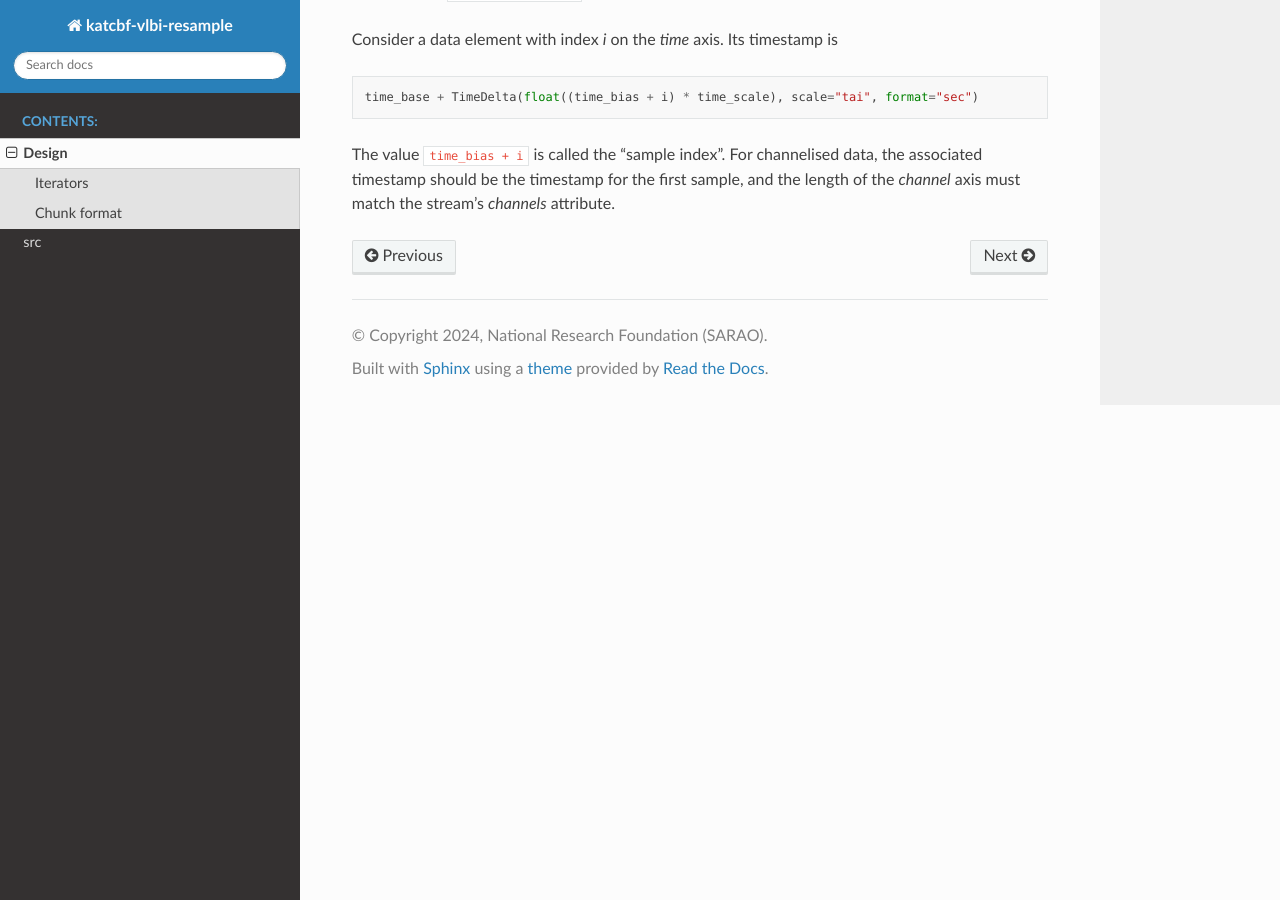
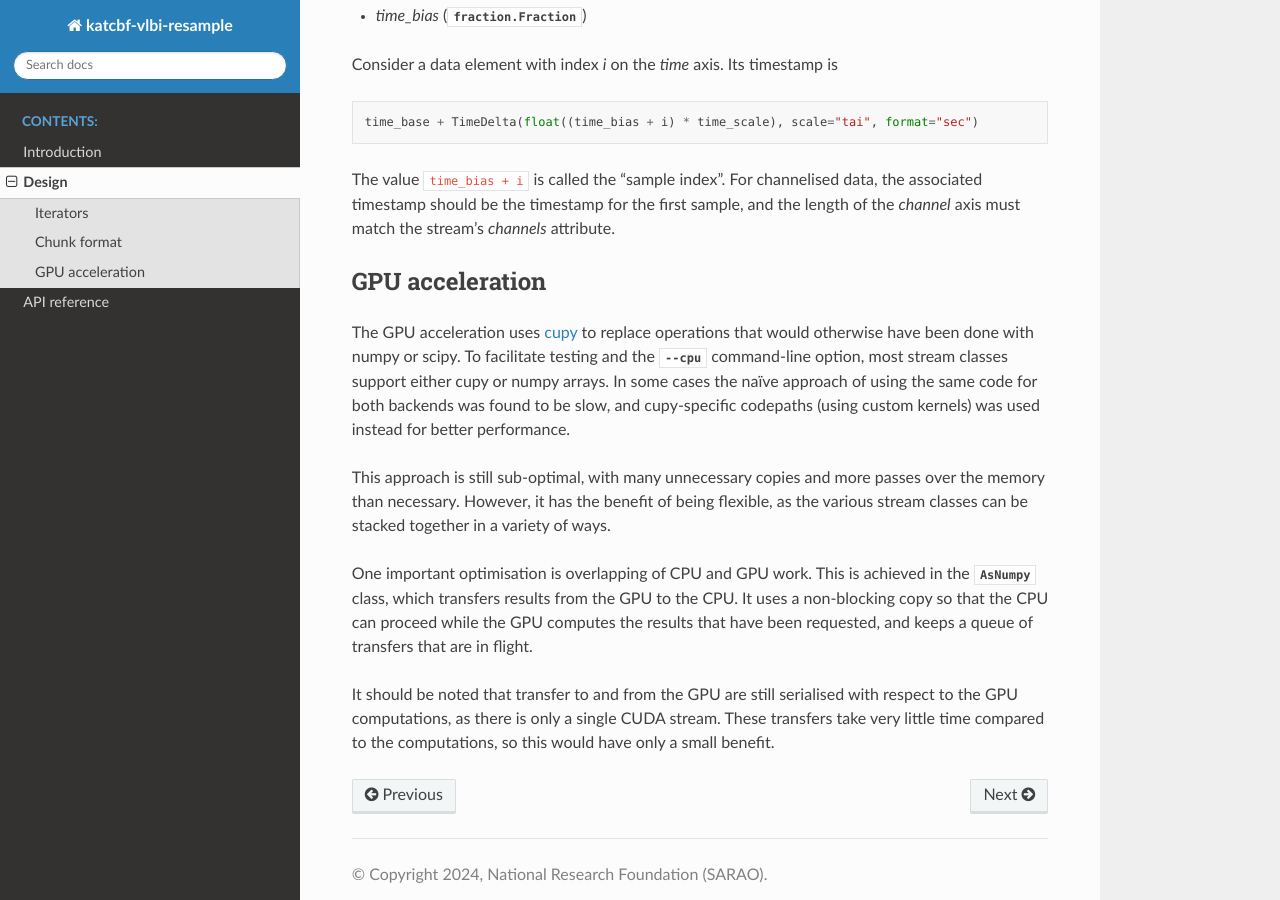
Before and after one commit to ska-sa/katcbf-vlbi-resample, a Sphinx documentation site: the page built from doc/design.rst, in a window 1280 px wide and 900 px high, scrolled down 924 px. Built offline with Sphinx 7.4.7 and the Read the Docs theme 2.0.0, drawn with Linux system fonts in a browser that asks for light colours; some of the changed text lies outside the part shown.

Commit message:
Improve documentation

```diff
--- a/doc/design.rst
+++ b/doc/design.rst
@@ -18,9 +18,12 @@ protocol, which requires the following attributes:
 
 - `time_base` (:class:`astropy.time.Time`)
 - `time_scale` (:class:`fraction.Fraction`)
-- `channels` (:class:`int`, or ``None`` for unchannelised data)
+- `channels` (:class:`int` | ``None``) — the number
+  of channels in the stream, or ``None`` for unchannelised data
+- `is_cupy` (:class:`bool`) — whether the chunks emitted from the stream
+  contain cupy arrays
 
-Their meaning is described below.
+The meaning of `time_base` and `time_scale` is described below.
 
 Chunk format
 ------------
@@ -51,3 +54,30 @@ The value ``time_bias + i`` is called the "sample index".
 For channelised data, the associated timestamp should be the timestamp for the
 first sample, and the length of the `channel` axis must match the stream's
 `channels` attribute.
+
+GPU acceleration
+----------------
+The GPU acceleration uses `cupy`_ to replace operations that would otherwise
+have been done with numpy or scipy. To facilitate testing and the
+:option:`!--cpu` command-line option, most stream classes support either cupy
+or numpy arrays. In some cases the naïve approach of using the same code for
+both backends was found to be slow, and cupy-specific codepaths (using custom
+kernels) was used instead for better performance.
+
+This approach is still sub-optimal, with many unnecessary copies and more
+passes over the memory than necessary. However, it has the benefit of being
+flexible, as the various stream classes can be stacked together in a variety
+of ways.
+
+One important optimisation is overlapping of CPU and GPU work. This is
+achieved in the :class:`.AsNumpy` class, which transfers results from the GPU
+to the CPU. It uses a non-blocking copy so that the CPU can proceed while the
+GPU computes the results that have been requested, and keeps a queue of
+transfers that are in flight.
+
+It should be noted that transfer to and from the GPU are still serialised with
+respect to the GPU computations, as there is only a single CUDA stream. These
+transfers take very little time compared to the computations, so this would
+have only a small benefit.
+
+.. _cupy: https://docs.cupy.dev/
--- a/doc/index.rst
+++ b/doc/index.rst
@@ -10,8 +10,9 @@ Welcome to katcbf-vlbi-resample's documentation!
    :maxdepth: 2
    :caption: Contents:
 
+   introduction
    design
-   modules
+   API reference <katcbf_vlbi_resample>
 
 Indices and tables
 ==================
```
Also changed, not shown: doc/introduction.rst (added, +94 -0 lines), doc/modules.rst (deleted, +0 -7 lines).
